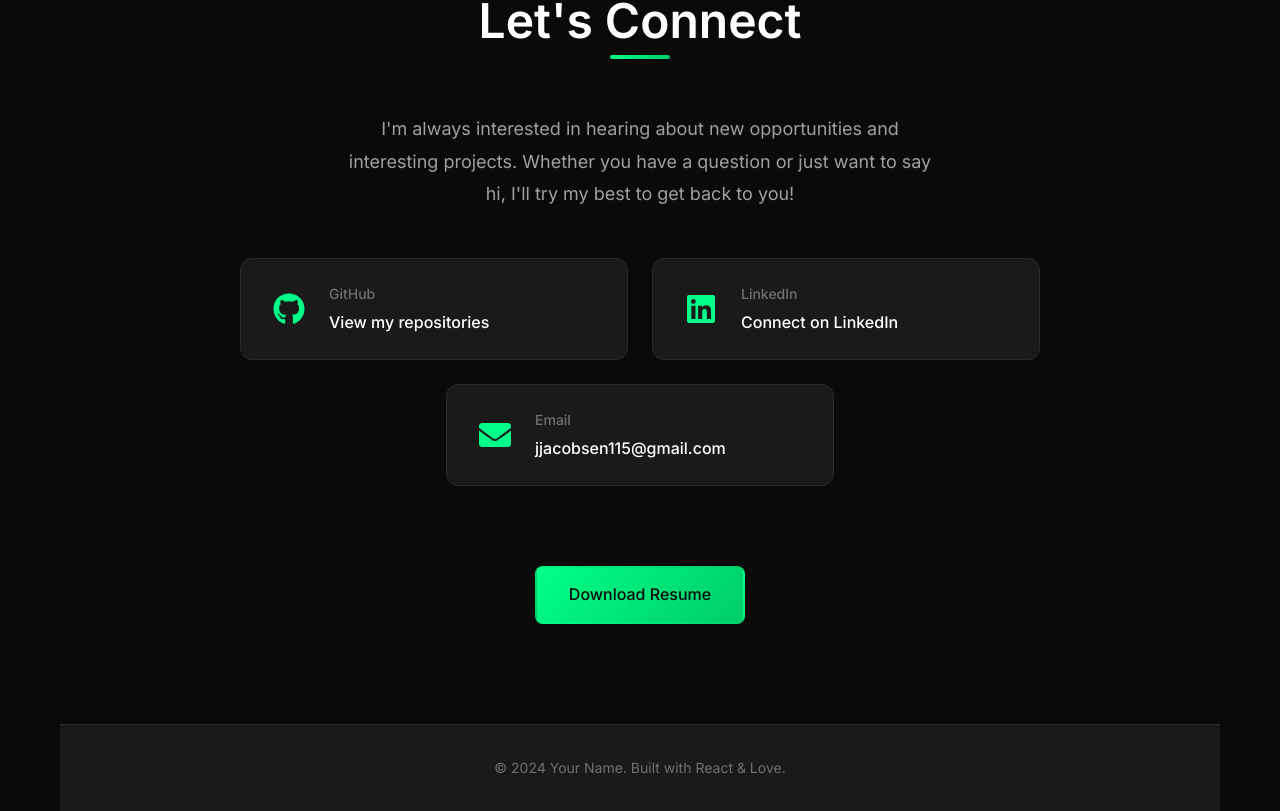
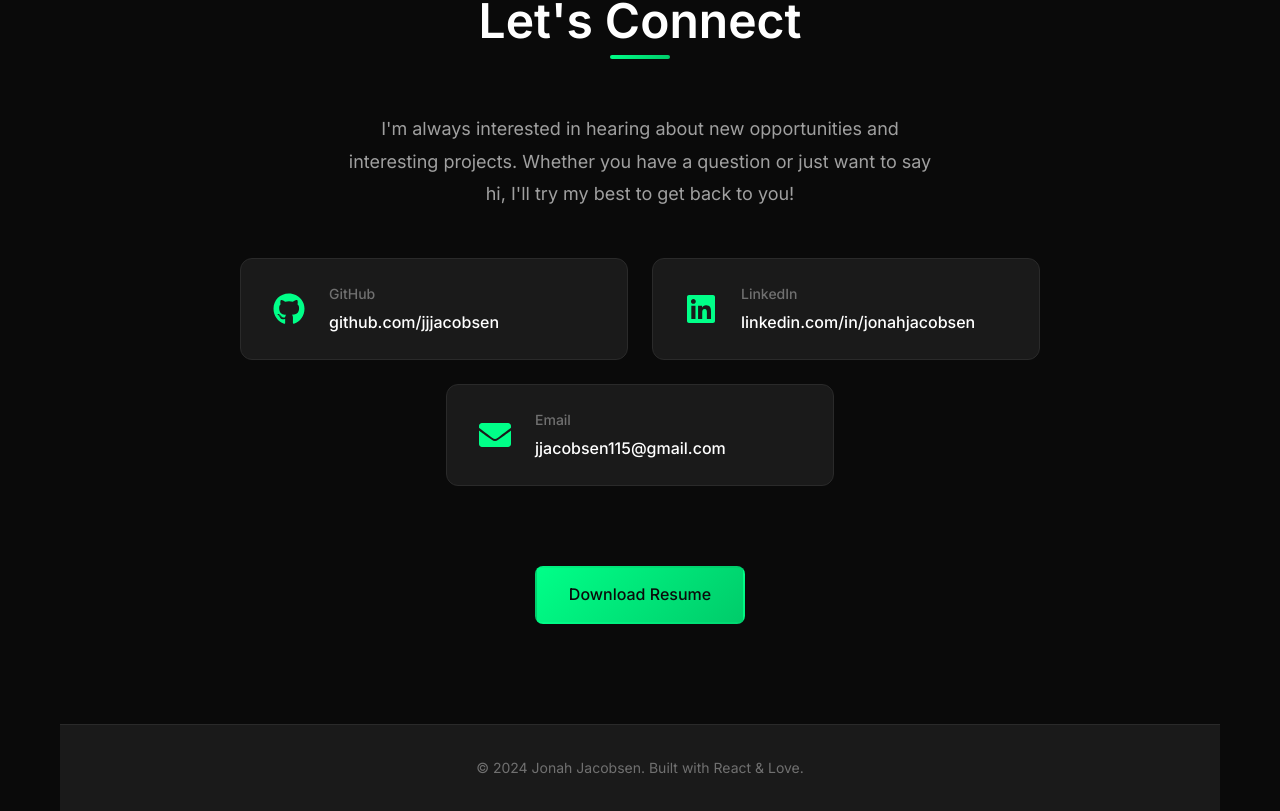
Before and after one commit to jjjacobsen/website, a React (Vite) app: page / in a window 1280 px wide. Shown: the part 2783-3594 px from the top of the page. Built offline with nearby package versions, Linux system fonts and the light colour scheme.

Commit message:
populate links for github and linkedin

```diff
--- a/src/components/Contact.jsx
+++ b/src/components/Contact.jsx
@@ -8,14 +8,14 @@ const Contact = () => {
     {
       icon: <FaGithub />,
       label: "GitHub",
-      value: "View my repositories",
-      href: "#",
+      value: "github.com/jjjacobsen",
+      href: "https://github.com/jjjacobsen",
     },
     {
       icon: <FaLinkedin />,
       label: "LinkedIn",
-      value: "Connect on LinkedIn",
-      href: "#",
+      value: "linkedin.com/in/jonahjacobsen",
+      href: "https://www.linkedin.com/in/jonahjacobsen/",
     },
     {
       icon: <FaEnvelope />,
@@ -96,7 +96,7 @@ const Contact = () => {
       </motion.div>
 
       <footer className="footer">
-        <p>© 2024 Your Name. Built with React & Love.</p>
+        <p>© 2024 Jonah Jacobsen. Built with React & Love.</p>
       </footer>
     </section>
   );
--- a/src/components/Hero.jsx
+++ b/src/components/Hero.jsx
@@ -5,8 +5,16 @@ import "./Hero.css";
 
 const Hero = () => {
   const socialLinks = [
-    { icon: <FaGithub />, href: "#", label: "GitHub" },
-    { icon: <FaLinkedin />, href: "#", label: "LinkedIn" },
+    {
+      icon: <FaGithub />,
+      href: "https://github.com/jjjacobsen",
+      label: "GitHub",
+    },
+    {
+      icon: <FaLinkedin />,
+      href: "https://www.linkedin.com/in/jonahjacobsen/",
+      label: "LinkedIn",
+    },
     {
       icon: <FaEnvelope />,
       href: "mailto:jjacobsen115@gmail.com",
```
